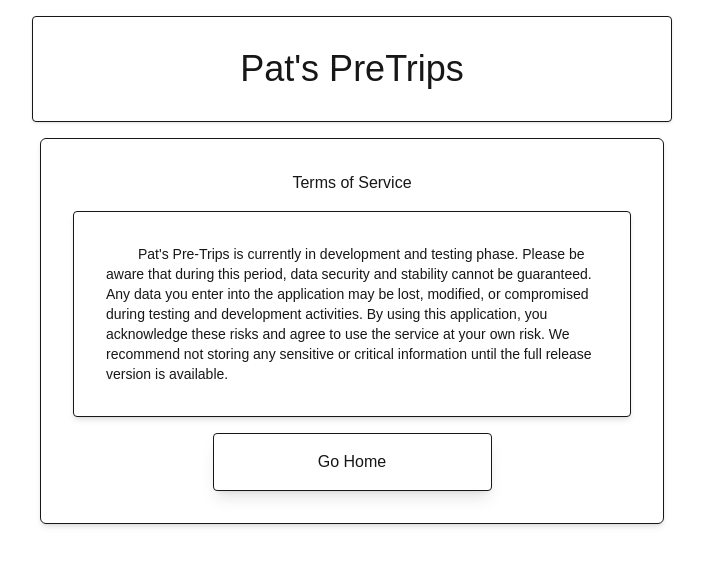
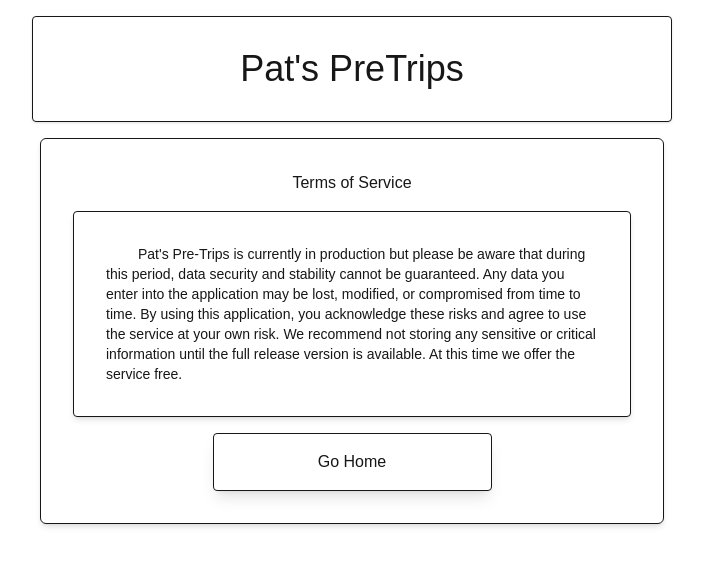
Before and after one commit to Pmacdon15/pats-pretrips, a Next.js app: page /termsOfService in a window 1280 px wide. Shown: the top 566 px of the page, without its empty margins (288-991 px from the left). Built offline with nearby package versions, Linux system fonts and the light colour scheme.

Commit message:
updated tos

```diff
--- a/src/app/termsOfService/page.tsx
+++ b/src/app/termsOfService/page.tsx
@@ -6,11 +6,11 @@ export default function Page() {
             <div className="flex flex-col border items-center justify-center rounded-md w-5/6 md:w-3/6 p-8 shadow-md gap-4">
                 <h1>Terms of Service</h1>
                 <p className="text-sm indent-8 border rounded-sm p-8 shadow-md">
-                    Pat&apos;s Pre-Trips is currently in development and testing phase. Please be aware that during this period,
+                    Pat&apos;s Pre-Trips is currently in production but please be aware that during this period,
                     data security and stability cannot be guaranteed. Any data you enter into the application may be lost,
-                    modified, or compromised during testing and development activities. By using this application, you
+                    modified, or compromised from time to time. By using this application, you
                     acknowledge these risks and agree to use the service at your own risk. We recommend not storing any
-                    sensitive or critical information until the full release version is available.
+                    sensitive or critical information until the full release version is available. At this time we offer the service free.
                 </p>
                 <GoHomeButton />
             </div>
```
